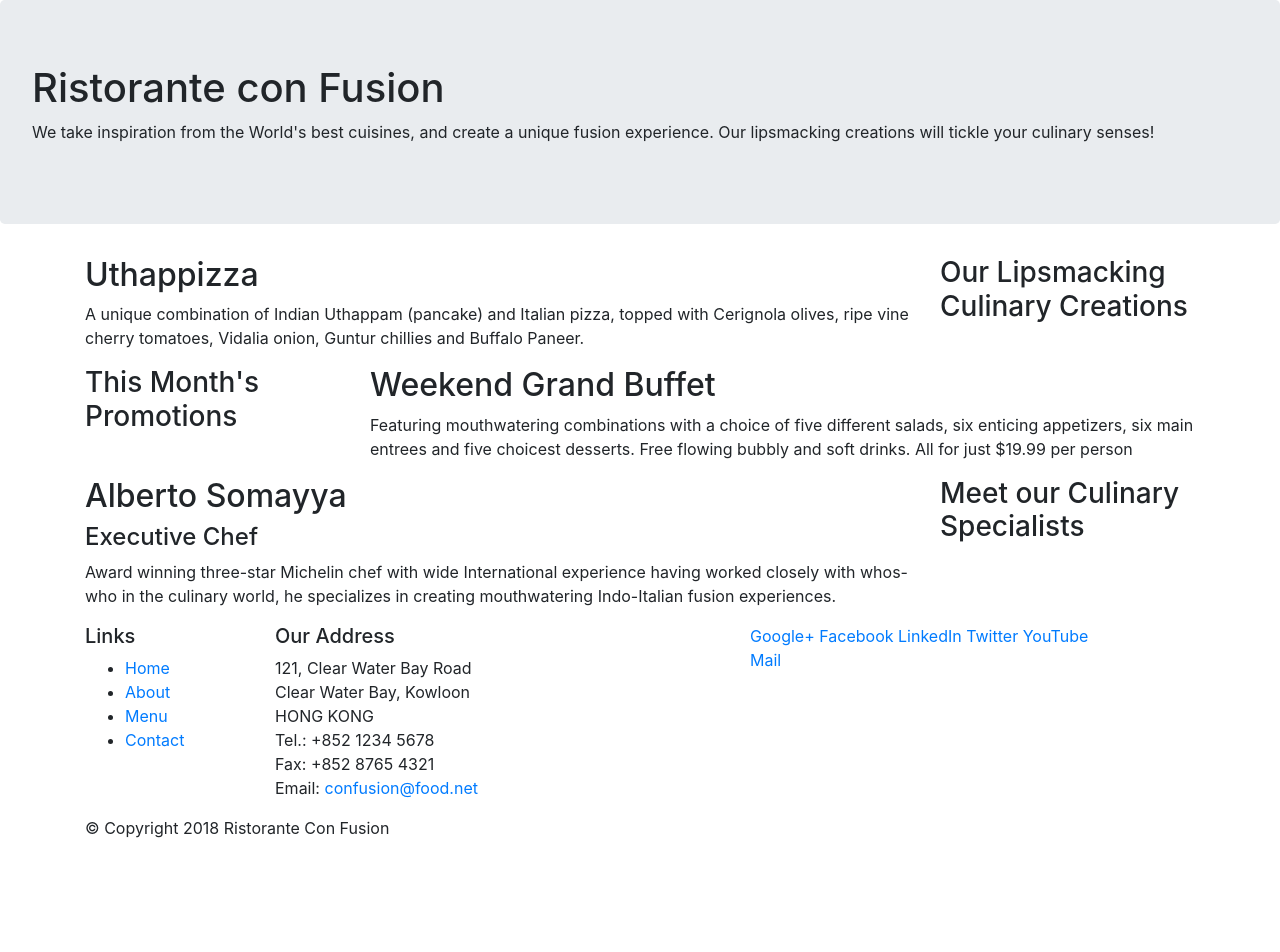
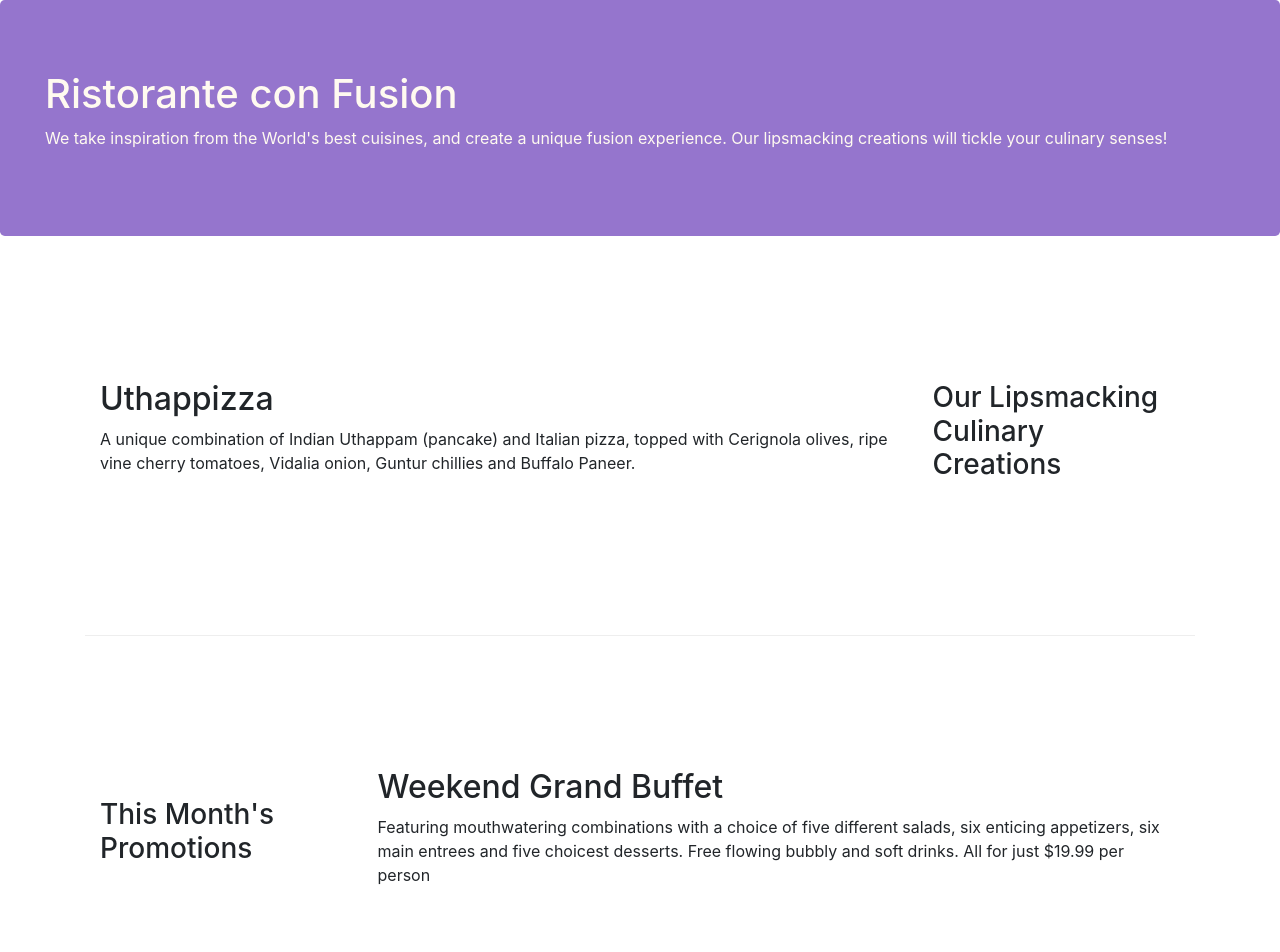
Before and after one commit to roxuy/conFusion-, a website: page index.html in a window 1280 px wide. Shown: the top 952 px of the page. Before the commit the page ends 856 px from the top, so only its background shows below. Drawn offline with nearby package versions, Linux system fonts and the light colour scheme.

Commit message:
bootstrap grid part 2

```diff
--- /dev/null
+++ b/css/style.css
@@ -0,0 +1,31 @@
+.row-header{
+  margin: 0px auto;
+  padding: 0px auto;
+}
+
+.row-content{
+  margin: 0px auto;
+  padding: 50px 0px 50px 0px;
+  border-bottom: 1px ridge;
+  min-height: 400px;
+}
+
+.footer{
+  background-color: #D1C4E9;
+  margin: 0px auto;
+  padding: 20px 0px 20px 0px;
+}
+
+
+.jumbotron{
+  padding: 70px 30px 70px 30px;
+  margin: 0px auto;
+  background: #9575CD;
+  color: floralwhite;
+}
+
+.address{
+  font-size: 80%;
+  margin 0px;
+  color: #0f0f0f;
+}
--- a/index.html
+++ b/index.html
@@ -10,13 +10,14 @@
 
     <!-- Bootstrap CSS -->
     <link rel="stylesheet" href="node_modules/bootstrap/dist/css/bootstrap.min.css">
+    <link rel="stylesheet" href="css/style.css">
 </head>
 
 <body>
 
     <header class="jumbotron">
         <div class="cointainer">
-            <div class="row">
+            <div class="row row-header">
                 <div class="col-12 col-sm6">
                     <h1>Ristorante con Fusion</h1>
                     <p>We take inspiration from the World's best cuisines, and create a unique fusion experience. Our lipsmacking creations will tickle your culinary senses!</p>
@@ -28,7 +29,7 @@
     </header>
 
     <div class="container">
-        <div class="row">
+        <div class="row row-content align-items-center">
             <div class="col-12 col-sm-4 order-sm-last col-md-3">
                 <h3>Our Lipsmacking Culinary Creations</h3>
             </div>
@@ -39,7 +40,7 @@
         </div>
 
 
-        <div class="row">
+        <div class="row row-content align-items-center">
             <div class="col-12 col-sm-4  col-md-3">
                 <h3>This Month's Promotions</h3>
             </div>
@@ -49,7 +50,7 @@
             </div>
         </div>
 
-        <div class="row">
+        <div class="row row-content align-items-center">
             <div class="col-12 col-sm-4 order-sm-last col-md-3">
                 <h3>Meet our Culinary Specialists</h3>
             </div>
@@ -61,12 +62,12 @@
         </div>
     </div>
 
-    <footer>
+    <footer class="footer">
         <div class="container">
             <div class="row">
-                <div class="col-4 col-sm-2">
+                <div class="col-4 offset-1 col-sm-2">
                     <h5>Links</h5>
-                    <ul>
+                    <ul class="list-unstyled">
                         <li><a href="#">Home</a></li>
                         <li><a href="#">About</a></li>
                         <li><a href="#">Menu</a></li>
@@ -84,8 +85,8 @@
 		              Email: <a href="mailto:confusion@food.net">confusion@food.net</a>
 		           </address>
                 </div>
-                <div class="col-12 col-sm-4">
-                    <div>
+                <div class="col-12 col-sm-4 align-self-center">
+                    <div class="text-center">
                         <a href="http://google.com/+">Google+</a>
                         <a href="http://www.facebook.com/profile.php?id=">Facebook</a>
                         <a href="http://www.linkedin.com/in/">LinkedIn</a>
@@ -95,7 +96,7 @@
                     </div>
                 </div>
            </div>
-           <div class="row">
+           <div class="row justify-content-center">
                 <div class="col-auto">
                     <p>© Copyright 2018 Ristorante Con Fusion</p>
                 </div>
```
